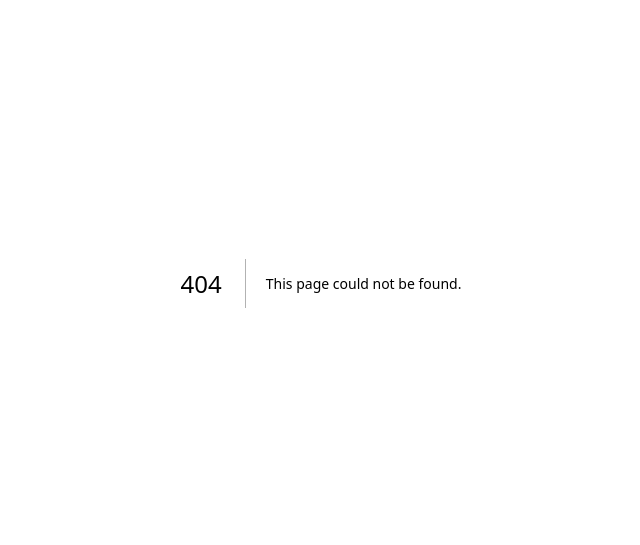
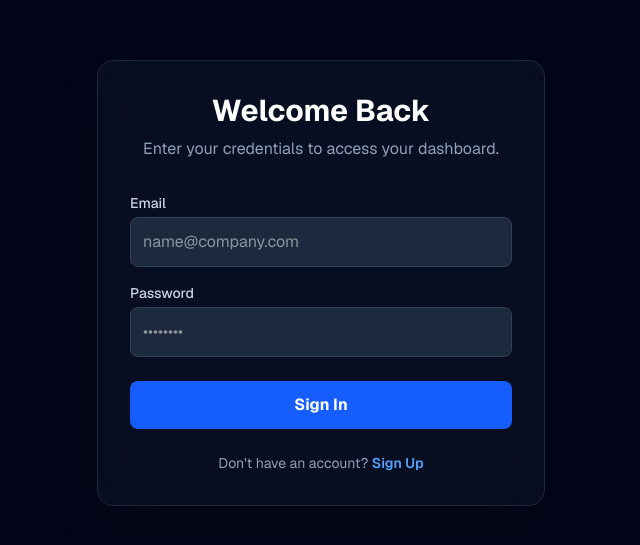
Before and after one commit to DeveloperDinesh24/fitpulse, a Next.js app: page /auth in a window 1280 px wide. Before the commit this address had no page. Shown: the part 117-662 px from the top of the page, without its empty margins (319-959 px from the left). Built offline with nearby package versions, Linux system fonts and the light colour scheme.

Commit message:
feat(authpage): add auth page and implement dummy login logic

```diff
--- /dev/null
+++ b/src/app/auth/page.tsx
@@ -0,0 +1,5 @@
+import { AuthContainer } from '@/components/authpage/AuthContainer'
+
+export default function AuthPage() {
+  return <AuthContainer />
+}
--- /dev/null
+++ b/src/components/authpage/AuthContainer.tsx
@@ -0,0 +1,20 @@
+'use client'
+
+import { useState } from 'react'
+import { Header } from '@/components/authpage/Header'
+import { ToggleFooter } from '@/components/authpage/ToggleFooter'
+import { Form } from '@/components/authpage/Form'
+
+export const AuthContainer = () => {
+  const [isLogin, setIsLogin] = useState(true)
+
+  return (
+    <div className='min-h-screen bg-slate-950 flex items-center justify-center p-4'>
+      <div className='w-full max-w-md bg-slate-900/50 backdrop-blur-xl p-8 rounded-2xl border border-slate-800 shadow-2xl'>
+        <Header isLogin={isLogin} />
+        <Form isLogin={isLogin} setIsLogin={setIsLogin} />
+        <ToggleFooter isLogin={isLogin} setIsLogin={setIsLogin} />
+      </div>
+    </div>
+  )
+}
--- /dev/null
+++ b/src/components/authpage/Form.tsx
@@ -0,0 +1,68 @@
+'use client'
+
+import { useAuthStore } from '@/stores/useAuthStore'
+import { useRouter } from 'next/navigation'
+
+export const Form = ({
+  isLogin,
+  setIsLogin,
+}: {
+  isLogin: boolean
+  setIsLogin: (isLogin: boolean) => void
+}) => {
+  const router = useRouter()
+  const { login } = useAuthStore()
+
+  const handleSubmit = (e: React.SubmitEvent<HTMLFormElement>) => {
+    e.preventDefault()
+    setIsLogin(true)
+    login()
+    router.push('/dashboard')
+  }
+
+  return (
+    <form className='space-y-4' onSubmit={handleSubmit}>
+      {!isLogin && (
+        <div>
+          <label className='block text-sm font-medium text-slate-300 mb-1'>
+            Full Name
+          </label>
+          <input
+            type='text'
+            className='w-full bg-slate-800 border border-slate-700 rounded-lg p-3 text-white focus:ring-2 focus:ring-blue-500 outline-none transition-all'
+            placeholder='John Doe'
+          />
+        </div>
+      )}
+
+      <div>
+        <label className='block text-sm font-medium text-slate-300 mb-1'>
+          Email
+        </label>
+        <input
+          type='email'
+          className='w-full bg-slate-800 border border-slate-700 rounded-lg p-3 text-white focus:ring-2 focus:ring-blue-500 outline-none transition-all'
+          placeholder='name@company.com'
+        />
+      </div>
+
+      <div>
+        <label className='block text-sm font-medium text-slate-300 mb-1'>
+          Password
+        </label>
+        <input
+          type='password'
+          className='w-full bg-slate-800 border border-slate-700 rounded-lg p-3 text-white focus:ring-2 focus:ring-blue-500 outline-none transition-all'
+          placeholder='••••••••'
+        />
+      </div>
+
+      <button
+        type='submit'
+        className='w-full bg-blue-600 hover:bg-blue-500 text-white font-bold py-3 rounded-lg transition-colors mt-2'
+      >
+        {isLogin ? 'Sign In' : 'Create Account'}
+      </button>
+    </form>
+  )
+}
--- /dev/null
+++ b/src/components/authpage/Header.tsx
@@ -0,0 +1,14 @@
+export const Header = ({ isLogin }: { isLogin: boolean }) => {
+  return (
+    <div className='text-center mb-8'>
+      <h1 className='text-3xl font-bold text-white mb-2'>
+        {isLogin ? 'Welcome Back' : 'Join FitPulse'}
+      </h1>
+      <p className='text-slate-400'>
+        {isLogin
+          ? 'Enter your credentials to access your dashboard.'
+          : 'Create an account to start your fitness journey.'}
+      </p>
+    </div>
+  )
+}
--- /dev/null
+++ b/src/components/authpage/ToggleFooter.tsx
@@ -0,0 +1,21 @@
+export const ToggleFooter = ({
+  isLogin,
+  setIsLogin,
+}: {
+  isLogin: boolean
+  setIsLogin: (isLogin: boolean) => void
+}) => {
+  return (
+    <div className='mt-6 text-center'>
+      <p className='text-slate-400 text-sm'>
+        {isLogin ? "Don't have an account? " : 'Already have an account? '}
+        <button
+          onClick={() => setIsLogin(!isLogin)}
+          className='text-blue-400 hover:text-blue-300 font-semibold transition-colors'
+        >
+          {isLogin ? 'Sign Up' : 'Log In'}
+        </button>
+      </p>
+    </div>
+  )
+}
```
